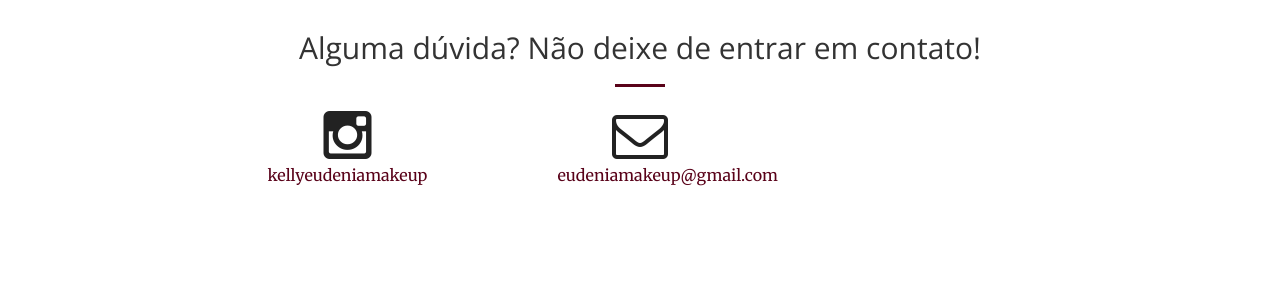
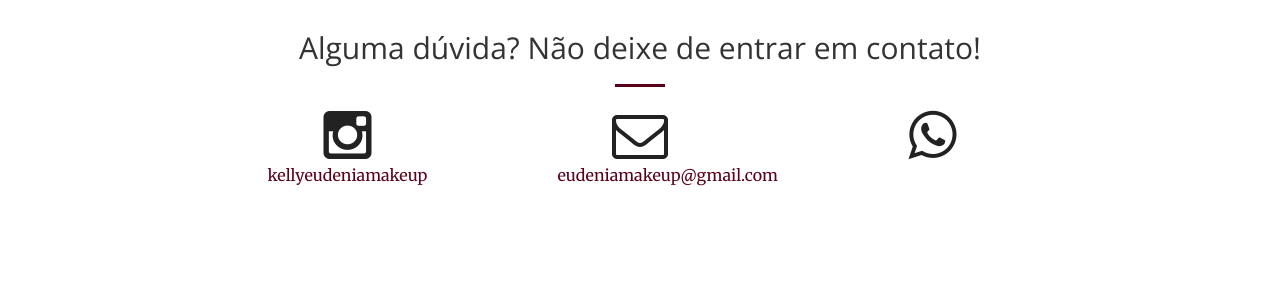
Before and after one commit to kellyeudenia/business-woman, a Jekyll site: the page built from index.html, in a window 1280 px wide. Shown: the part 2261-2561 px from the top of the page. Built offline with Jekyll 4.4.1, drawn with Linux system fonts in a browser that asks for light colours.

Commit message:
Setup para a página de vendas.

```diff
--- a/_includes/contact.html
+++ b/_includes/contact.html
@@ -18,6 +18,12 @@
                 <p>{{ site.email }}</p>
             </a>
         </div>
+        <div class="col-lg-2 col-lg-offset-1 text-center">
+            <a href="https://wa.me/message/{{ site.whatsapp_link }}">
+            <i class="fa fa-whatsapp fa-3x wow bounceIn" data-wow-delay=".1s"></i>
+                <p>{{ site.whatsapp_link }}</p>
+            </a>
+        </div>
 
     </div>
 </section>
```
